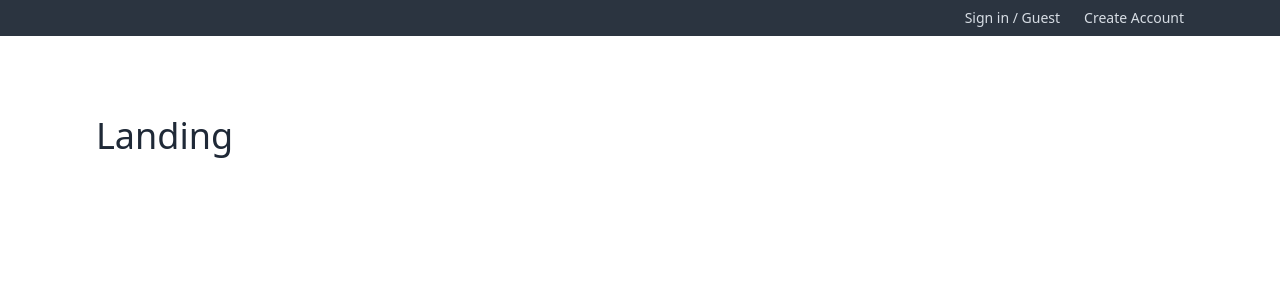
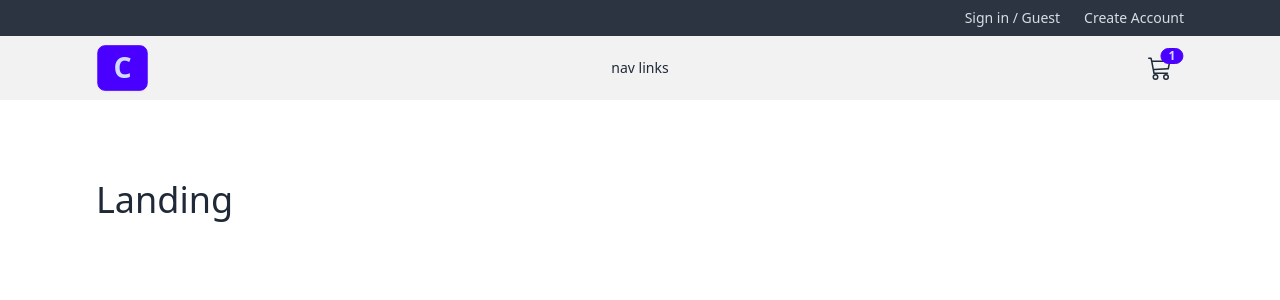
Before and after one commit to SumitsHub/learn-react, a React (Vite) app in the folder 11-react-apps/02-comfy-store/: page / in a window 1280 px wide. Shown: the top 300 px of the page. Built offline with nearby package versions, Linux system fonts and the light colour scheme.

Commit message:
Navbar structure

```diff
--- /dev/null
+++ b/11-react-apps/02-comfy-store/src/components/Navbar.jsx
@@ -0,0 +1,49 @@
+import { BsCart3, BsMoonFill, BsSunFill } from 'react-icons/bs';
+import { FaBarsStaggered } from 'react-icons/fa6';
+import { NavLink } from 'react-router-dom';
+
+function Navbar() {
+  return (
+    <nav className="bg-base-200">
+      <div className="navbar align-elements">
+        <div className="navbar-start">
+          {/* TITLE */}
+          <NavLink
+            to="/"
+            className="hidden lg:flex btn btn-primary text-3xl items-center"
+          >
+            C
+          </NavLink>
+          {/* DROPDOWN */}
+          <div className="dropdown">
+            <label htmlFor="" tabIndex={0} className="btn btn-ghost lg:hidden">
+              <FaBarsStaggered className="h-6 w-6" />
+            </label>
+            <ul
+              tabIndex={0}
+              className="menu menu-sm dropdown-content mt-3 z-[1] p-2 shadow bg-base-200"
+            >
+              nav links
+            </ul>
+          </div>
+        </div>
+        <div className="navbar-center hidden lg:flex">
+          <ul className="menu menu-horizontal">nav links</ul>
+        </div>
+        <div className="navbar-end">
+          {/* THEME SETUP */}
+          {/* CART LINK */}
+          <NavLink to="/cart" className="btn btn-ghost btn-circle btn-md ml-4">
+            <div className="indicator">
+              <BsCart3 className="h-6 w-6" />
+              <span className="badge badge-sm badge-primary indicator-item">
+                1
+              </span>
+            </div>
+          </NavLink>
+        </div>
+      </div>
+    </nav>
+  );
+}
+export default Navbar;
--- a/11-react-apps/02-comfy-store/src/components/index.js
+++ b/11-react-apps/02-comfy-store/src/components/index.js
@@ -1,3 +1,4 @@
 export { default as FormInput } from './FormInput';
 export { default as SubmitBtn } from './SubmitBtn';
 export { default as Header } from './Header';
+export { default as Navbar } from './Navbar';
--- a/11-react-apps/02-comfy-store/src/pages/HomeLayout.jsx
+++ b/11-react-apps/02-comfy-store/src/pages/HomeLayout.jsx
@@ -1,10 +1,11 @@
 import { Outlet } from 'react-router-dom';
-import { Header } from '../components';
+import { Header, Navbar } from '../components';
 
 function Homelayout() {
   return (
     <>
       <Header />
+      <Navbar />
       <section className="align-elements py-20">
         <Outlet />
       </section>
```
